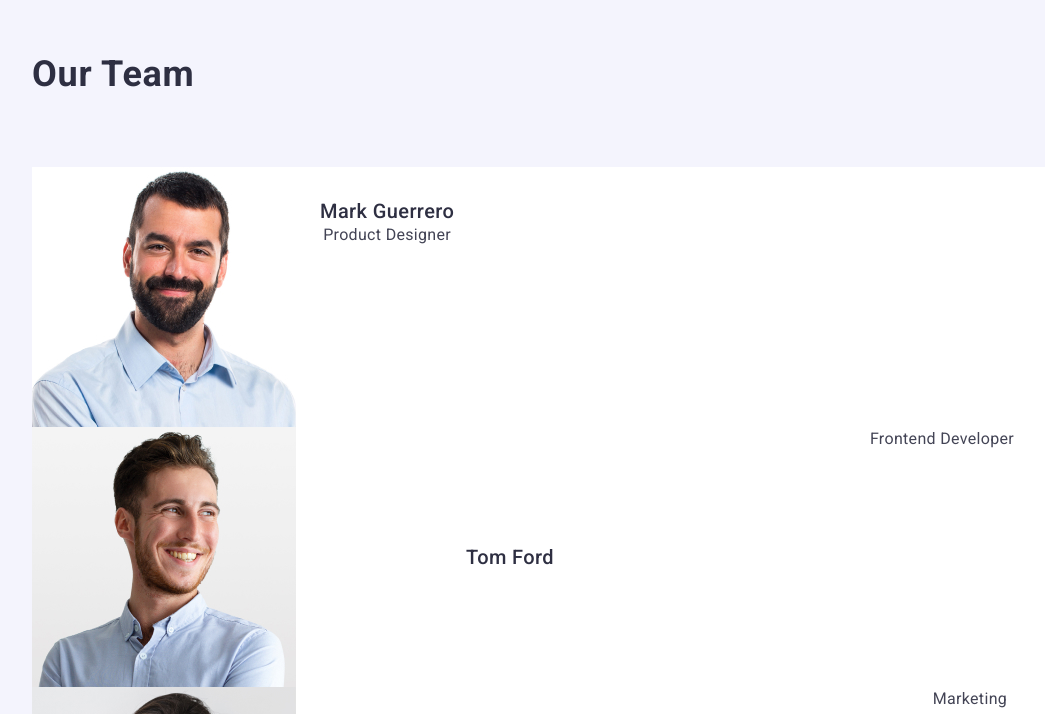
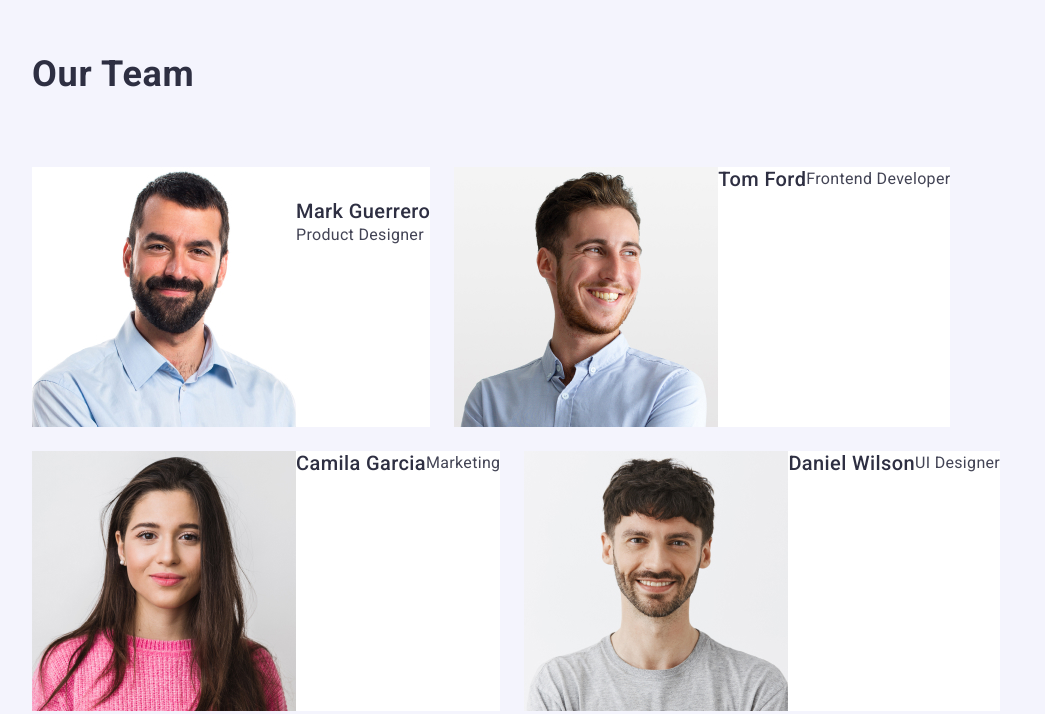
Before and after one commit to Lyuda-Davugora/goit-markup-hw-03, a plain HTML site: page index.html in a window 1280 px wide. Shown: the part 1154-1868 px from the top of the page, without its empty margins (44-1089 px from the left). Drawn offline with nearby package versions, Linux system fonts and the light colour scheme.

Commit message:
Update styles.css

```diff
--- a/css/styles.css
+++ b/css/styles.css
@@ -251,16 +251,10 @@ color: #434455;
 
 /* section-3 Our Team*/
 .team {
+display: flex;
 background: #f4f4fd;
 padding-top: 120px;
 padding-bottom: 120px;
-}
-
-.team-container {
-width: 264px;
-
-box-shadow: 0 2px 1px 0 rgba(46, 47, 66, 0.08), 0 1px 1px 0 rgba(46, 47, 66, 0.16), 0 1px 6px 0 rgba(46, 47, 66, 0.08);
-background: #fff;
 }
 
 .team-name {
@@ -278,19 +272,20 @@ margin-bottom: 72px;
 }
 
 .team-title {
+display: flex;
+gap: 24px;
 flex-wrap: wrap;
-gap: 16px 32px;
 }
 
 .team-page {
 display: flex;
-gap: 24px;
 
 background: #fff;
 margin-bottom: 0;
 }
 
 .team-page-one {
+display: flex;
 width: calc((100% - 3*24px)/4);
 border-radius: 0px 0px 4px 4px;
 }
@@ -312,15 +307,14 @@ line-height: 1.2;
 letter-spacing: 0.02em;
 color: #2e2f42;
 
+
+display: flex;
 margin: 0 auto;
-display: flex;
-align-items: center;
-justify-content: center;
-flex-direction: column;
 gap: 8px;
 }
 
 .team-page-work {
+display: flex;
 font-size: 16px;
 line-height: 1.5;
 letter-spacing: 0.02em;
```
